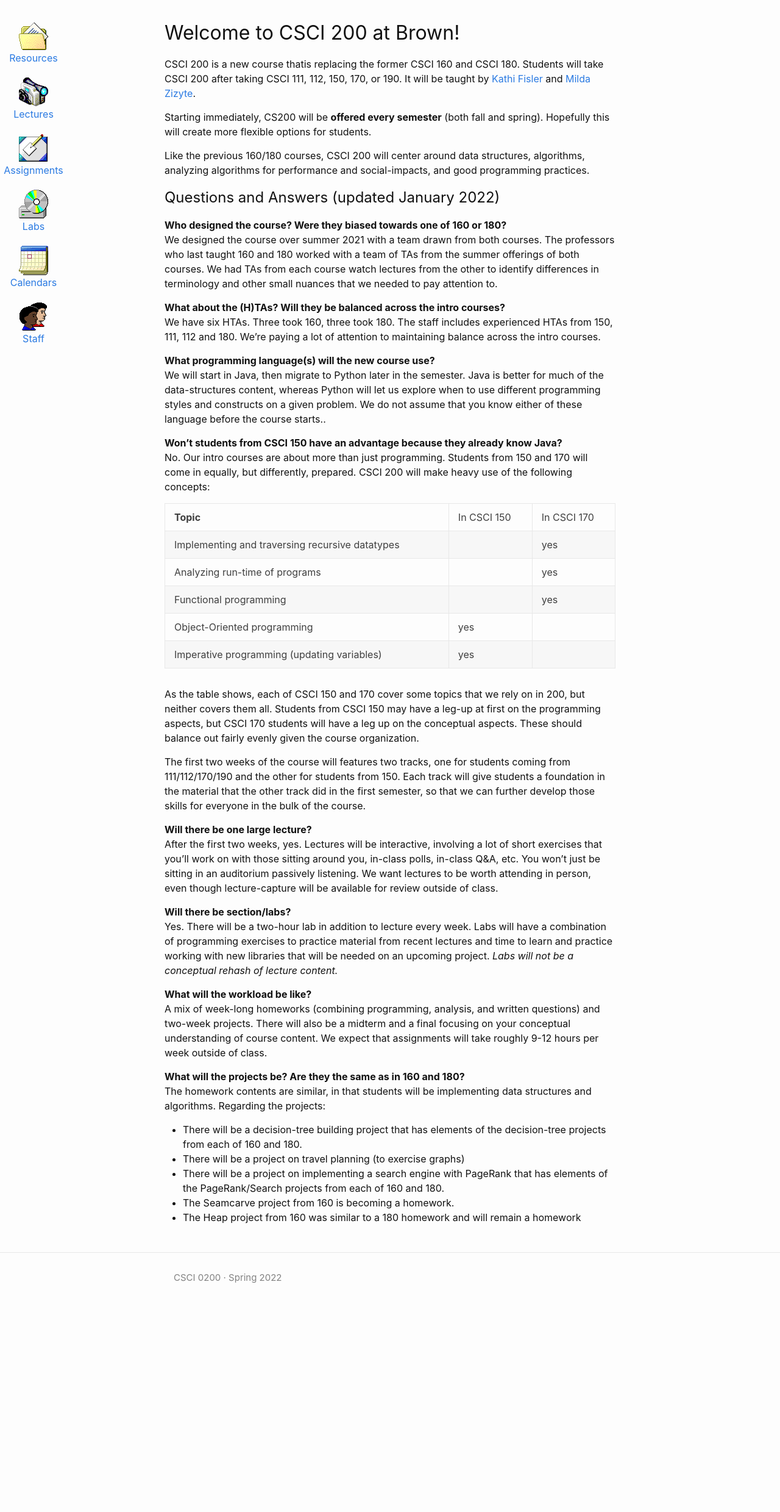
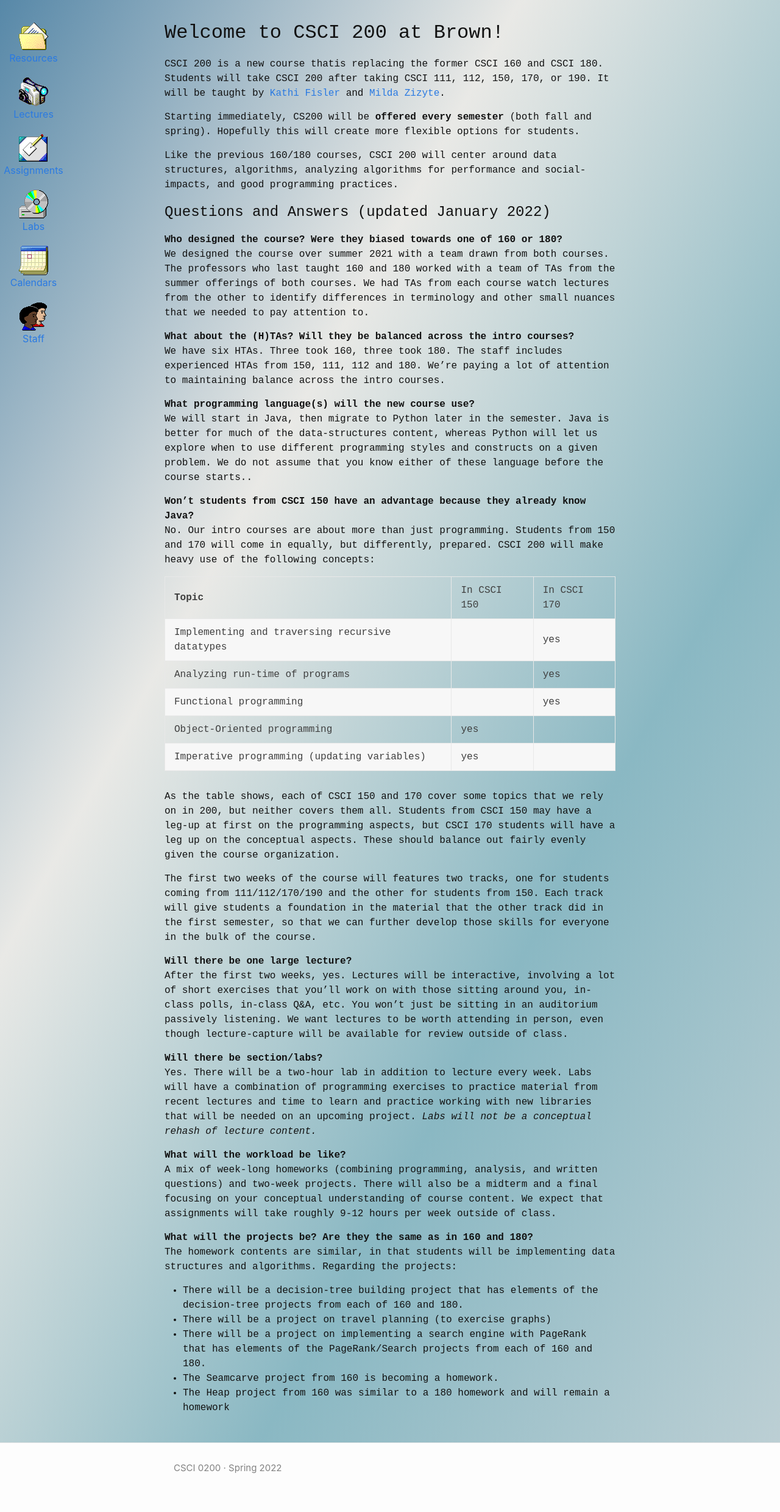
Before and after one commit to brown-csci0200/brown-csci0200.github.io, a Jekyll site: the page built from index.md, in a window 1280 px wide. Shown: the whole page at 61% size. Built offline with Jekyll 4.4.1, drawn with Linux system fonts in a browser that asks for light colours; our own code applies the rules of GitHub Pages for plain Markdown files; before the commit the page ends 2167 px from its top, so only the background shows below that.

Commit message:
background color + working on fonts

```diff
--- a/_sass/minima/_layout.scss
+++ b/_sass/minima/_layout.scss
@@ -203,6 +203,8 @@
 .page-content {
   padding: $spacing-unit 0;
   flex: 1 0 auto;
+  background: linear-gradient(to top left, #bccfd4, #8ab8c3,#e9e9e6, #5788a8);
+  font-family: 'Cutive Mono', monospace;
 }
 
 .page-heading {
```
